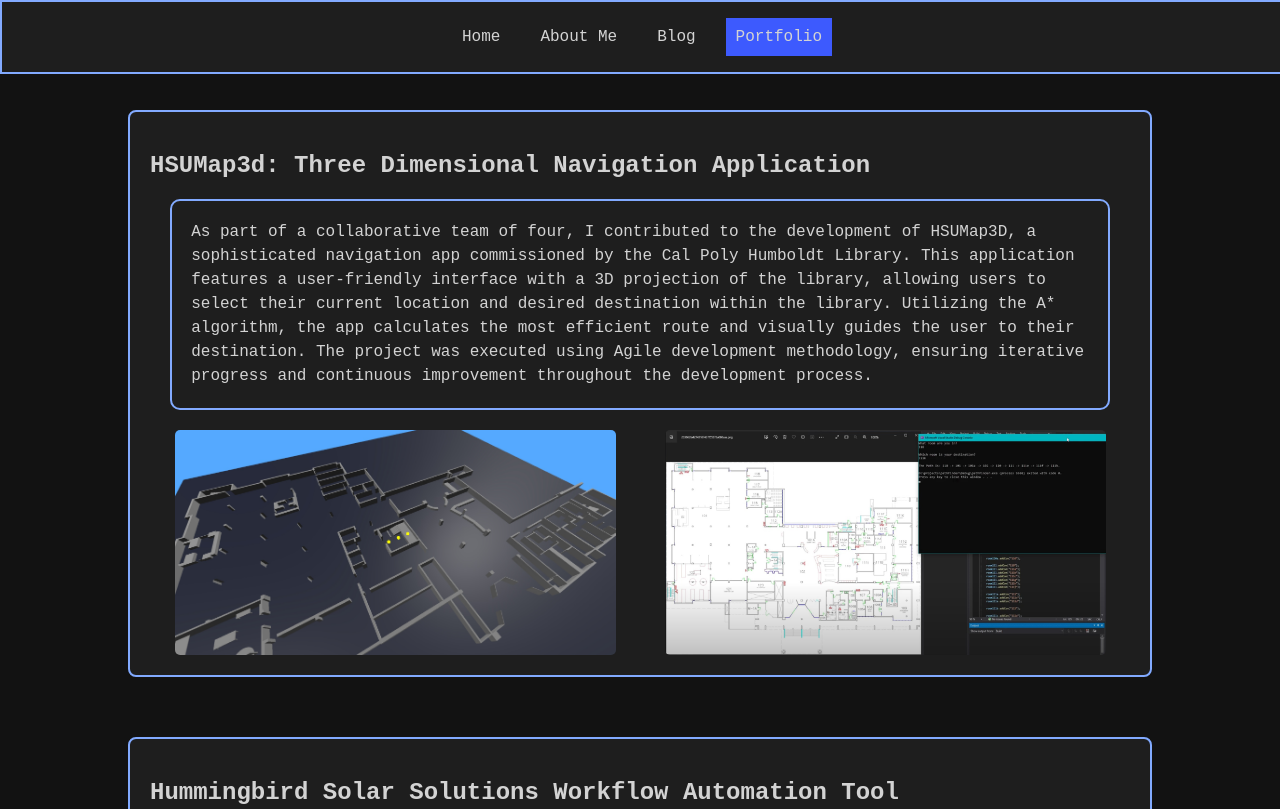
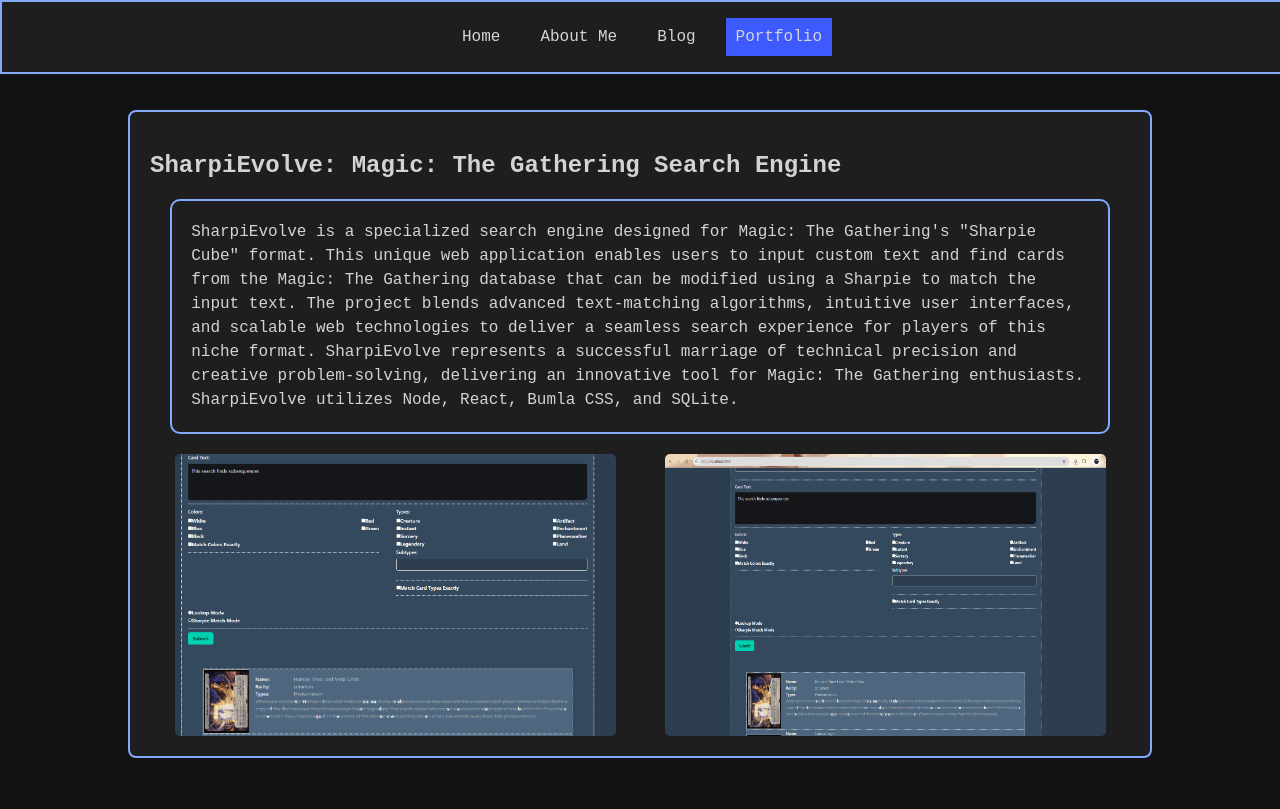
Before and after one commit to noodlx/noodlx.github.io, a plain HTML site: page portfolio.html in a window 1280 px wide. Shown: the top 809 px of the page. Drawn offline with Linux system fonts and the light colour scheme.

Commit message:
added sharpievolve to portfolio

```diff
--- a/portfolio.html
+++ b/portfolio.html
@@ -14,6 +14,15 @@
         </ul>
     </nav>
 
+
+    <div class="project-container">
+        <h2>SharpiEvolve: Magic: The Gathering Search Engine</h2>
+        <p>SharpiEvolve is a specialized search engine designed for Magic: The Gathering's "Sharpie Cube" format. This unique web application enables users to input custom text and find cards from the Magic: The Gathering database that can be modified using a Sharpie to match the input text. The project blends advanced text-matching algorithms, intuitive user interfaces, and scalable web technologies to deliver a seamless search experience for players of this niche format. SharpiEvolve represents a successful marriage of technical precision and creative problem-solving, delivering an innovative tool for Magic: The Gathering enthusiasts. SharpiEvolve utilizes Node, React, Bumla CSS, and SQLite.</p>
+        <div class="image-container">
+            <img src="images/SharpiEvolve-1.png" alt="SharpiEvolve Empty Search Form">
+            <img src="images/SharpiEvolve-2.png" alt="SharpiEvolve Sharpie Search form filled 'This search finds subsequences' displaying Magic: The Gathering Cards that have a matching text subsequence 'This search finds subsequences'">
+        </div>
+    </div>
     <div class="project-container">
         <h2>HSUMap3d: Three Dimensional Navigation Application</h2>
         <p>As part of a collaborative team of four, I contributed to the development of HSUMap3D, a sophisticated navigation app commissioned by the Cal Poly Humboldt Library. This application features a user-friendly interface with a 3D projection of the library, allowing users to select their current location and desired destination within the library. Utilizing the A* algorithm, the app calculates the most efficient route and visually guides the user to their destination. The project was executed using Agile development methodology, ensuring iterative progress and continuous improvement throughout the development process.
```
Also changed, not shown: images/SharpiEvolve-1.png (added), images/SharpiEvolve-2.png (added).
